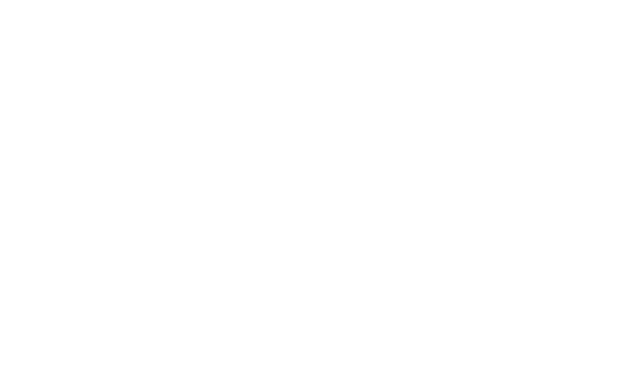
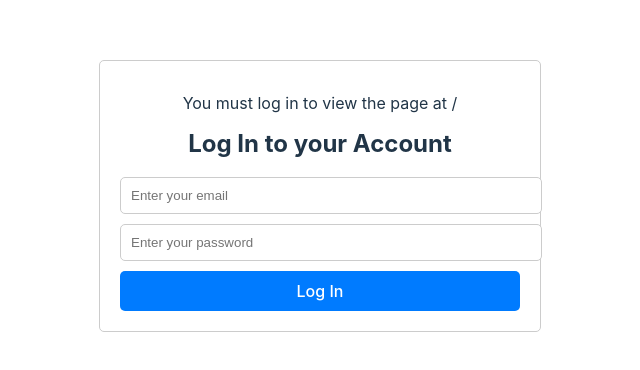
Before and after one commit to salvatoredibello98/university-pegaso, a React (Vite) app: page /login in a window 1280 px wide. Before the commit this address had no page. Shown: the part 204-574 px from the top of the page, without its empty margins (320-960 px from the left). Built offline with nearby package versions, Linux system fonts and the light colour scheme; no server answers.

Commit message:
add login to admin

```diff
--- a/package.json
+++ b/package.json
@@ -11,6 +11,7 @@
   },
   "dependencies": {
     "axios": "^1.5.0",
+    "firebase": "^10.3.1",
     "react": "^18.2.0",
     "react-dom": "^18.2.0",
     "react-router-dom": "^6.15.0"
--- a/src/App.tsx
+++ b/src/App.tsx
@@ -1,29 +1,61 @@
 // @ts-nocheck
 import { Routes, Route } from "react-router-dom";
+import { AuthProvider } from "./contexts/AuthContext";
+import RequireAuth from "./components/RequireAuth.jsx";
 import { lazy, useState } from "react";
 const Page = lazy(() => import("./Page.tsx"));
 const Page2 = lazy(() => import("./Page2.tsx"));
 const Page3 = lazy(() => import("./Page3.tsx"));
 const Page4 = lazy(() => import("./Page4.tsx"));
+const Login = lazy(() => import("./auth/login/SignIn.jsx"));
 
 import useCookies from "./hooks/useCookies";
 function App() {
   const { cookieValue, setCookie } = useCookies("filename");
   const handleFileName = (value: string) => {
-    setFilename(value)
-    setCookie(value)
-  }
+    setFilename(value);
+    setCookie(value);
+  };
 
   const [filename, setFilename] = useState(cookieValue); // State for filename input
 
   return (
     <>
-      <Routes>
-        <Route index element={<Page filename={filename}  />} />
-        <Route path="2" element={<Page2 filename={filename} />} />
-        <Route path="3" element={<Page3 filename={filename} setFilename={handleFileName}/>} />
-        <Route path="4" element={<Page4 filename={filename} setFilename={handleFileName}/>} />
-      </Routes>
+      <AuthProvider>
+        <Routes>
+          <Route path="login" element={<Login />} />
+          <Route
+            index
+            element={
+                <Page filename={filename} />
+            }
+          />
+          <Route
+            path="sede-lusciano"
+            element={
+
+                <Page2 filename={filename} />
+
+            }
+          />
+          <Route
+            path="3"
+            element={
+              <RequireAuth>
+                <Page3 filename={filename} setFilename={handleFileName} />
+              </RequireAuth>
+            }
+          />
+          <Route
+            path="admin"
+            element={
+              <RequireAuth>
+                <Page4 filename={filename} setFilename={handleFileName} />
+              </RequireAuth>
+            }
+          />
+        </Routes>
+      </AuthProvider>
     </>
   );
 }
--- a/src/Page4.tsx
+++ b/src/Page4.tsx
@@ -40,7 +40,6 @@
   };
 
   return (
-
     <div className="container">
     <h1 className="section-title">Seleziona Opzioni</h1>
     <label className="checkbox-label">
--- /dev/null
+++ b/src/auth/login/SignIn.css
@@ -0,0 +1,49 @@
+/* login.css */
+
+.sign-in-container {
+    max-width: 400px;
+    margin: 0 auto;
+    padding: 20px;
+    border: 1px solid #ccc;
+    border-radius: 5px;
+    background-color: #fff;
+  }
+
+  h1 {
+    font-size: 24px;
+    text-align: center;
+    margin-bottom: 20px;
+  }
+
+  input {
+    width: 100%;
+    padding: 10px;
+    margin-bottom: 10px;
+    border: 1px solid #ccc;
+    border-radius: 5px;
+  }
+
+  button {
+    width: 100%;
+    padding: 10px;
+    background-color: #007bff;
+    color: #fff;
+    border: none;
+    border-radius: 5px;
+    cursor: pointer;
+  }
+
+  button:hover {
+    background-color: #0056b3;
+  }
+
+  p {
+    text-align: center;
+    margin-top: 10px;
+  }
+
+  .error-message {
+    color: red;
+    text-align: center;
+    margin-top: 10px;
+  }
--- /dev/null
+++ b/src/auth/login/SignIn.jsx
@@ -0,0 +1,56 @@
+import { signInWithEmailAndPassword } from "firebase/auth";
+import React, { useState } from "react";
+import { auth } from "../../firebase";
+import { useAuth } from "../../contexts/AuthContext";
+import { useLocation, useNavigate } from "react-router-dom";
+import "./SignIn.css"; // Importa il file CSS rinominato
+
+const SignIn = () => {
+  const [email, setEmail] = useState("");
+  const [password, setPassword] = useState("");
+  const [errorOccured, setErrorOccured] = useState(false);
+  const { login } = useAuth();
+  let navigate = useNavigate();
+  let location = useLocation();
+  let from = location.state?.from?.pathname || "/";
+
+  const signIn = (e) => {
+    e.preventDefault();
+    login(email, password)
+      .then((userCredential) => {
+        setErrorOccured(false);
+        console.log(userCredential);
+        navigate(from, { replace: true });
+      })
+      .catch((error) => {
+        setErrorOccured(true);
+        console.log(error);
+      });
+  };
+
+  return (
+    <div className="sign-in-container">
+      <p>You must log in to view the page at {from}</p>
+
+      <form onSubmit={signIn}>
+        <h1>Log In to your Account</h1>
+        <input
+          type="email"
+          placeholder="Enter your email"
+          value={email}
+          onChange={(e) => setEmail(e.target.value)}
+        ></input>
+        <input
+          type="password"
+          placeholder="Enter your password"
+          value={password}
+          onChange={(e) => setPassword(e.target.value)}
+        ></input>
+        <button type="submit">Log In</button>
+      </form>
+      {errorOccured && <p>An error has occurred</p>}
+    </div>
+  );
+};
+
+export default SignIn;
--- /dev/null
+++ b/src/components/RequireAuth.jsx
@@ -0,0 +1,28 @@
+import { useLocation, Navigate } from "react-router-dom";
+import { useAuth } from "../contexts/AuthContext";
+
+function RequireAuth({ children }) {
+  let auth = useAuth();
+  let location = useLocation();
+
+  const handleLogout = () => {
+    auth.logout();
+  }
+
+  if (!auth.currentUser) {
+    // Redirect them to the /login page, but save the current location they were
+    // trying to go to when they were redirected. This allows us to send them
+    // along to that page after they login, which is a nicer user experience
+    // than dropping them off on the home page.
+    return <Navigate to="/login" state={{ from: location }} replace />;
+  }
+
+  return (
+    <>
+      <button onClick={handleLogout}>Logout</button>
+      {children}
+    </>
+  );
+}
+
+export default RequireAuth;
--- /dev/null
+++ b/src/contexts/AuthContext.jsx
@@ -0,0 +1,44 @@
+import React, { useContext, useState, useEffect } from "react"
+import { auth } from "../firebase"
+import { signInWithEmailAndPassword } from "firebase/auth"
+
+const AuthContext = React.createContext()
+
+export function useAuth() {
+  return useContext(AuthContext)
+}
+
+export function AuthProvider({ children }) {
+  const [currentUser, setCurrentUser] = useState()
+  const [loading, setLoading] = useState(true)
+
+  function login(email, password) {
+    return signInWithEmailAndPassword(auth, email, password)
+  }
+
+  function logout() {
+    return auth.signOut()
+  }
+
+
+  useEffect(() => {
+    const unsubscribe = auth.onAuthStateChanged(user => {
+      setCurrentUser(user)
+      setLoading(false)
+    })
+
+    return unsubscribe
+  }, [])
+
+  const value = {
+    currentUser,
+    login,
+    logout,
+  }
+
+  return (
+    <AuthContext.Provider value={value}>
+      {!loading && children}
+    </AuthContext.Provider>
+  )
+}
--- /dev/null
+++ b/src/firebase.js
@@ -0,0 +1,19 @@
+// Import the functions you need from the SDKs you need
+import { initializeApp } from "firebase/app";
+import { getAuth } from "firebase/auth";
+// TODO: Add SDKs for Firebase products that you want to use
+// https://firebase.google.com/docs/web/setup#available-libraries
+
+// Your web app's Firebase configuration
+const firebaseConfig = {
+  apiKey: "AIzaSyA2qxanEDxaAedAImwlrPv-zOYMhdnnfFA",
+  authDomain: "login-admin-pegaso.firebaseapp.com",
+  projectId: "login-admin-pegaso",
+  storageBucket: "login-admin-pegaso.appspot.com",
+  messagingSenderId: "192977533152",
+  appId: "1:192977533152:web:4622b8958107282ba33885"
+};
+
+// Initialize Firebase
+const app = initializeApp(firebaseConfig);
+export const auth = getAuth(app);
```
Also changed, not shown: 1 other file (tests, documents, lock files or other folders).
